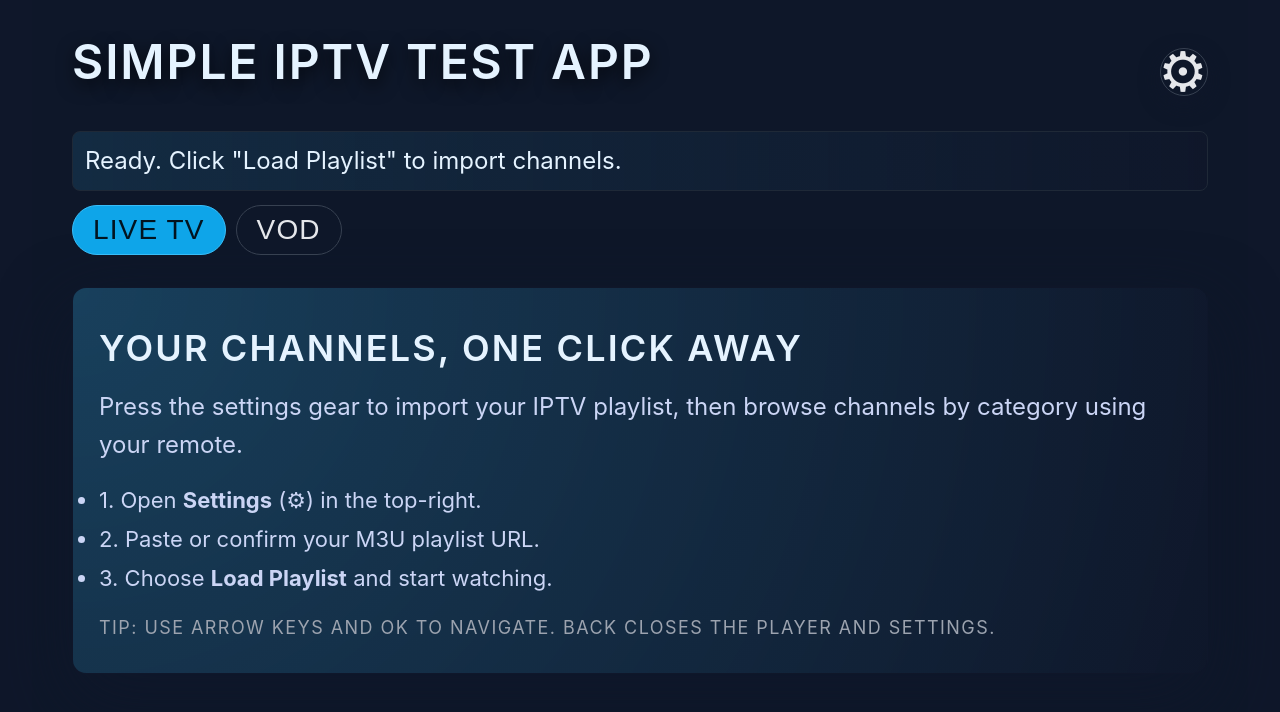
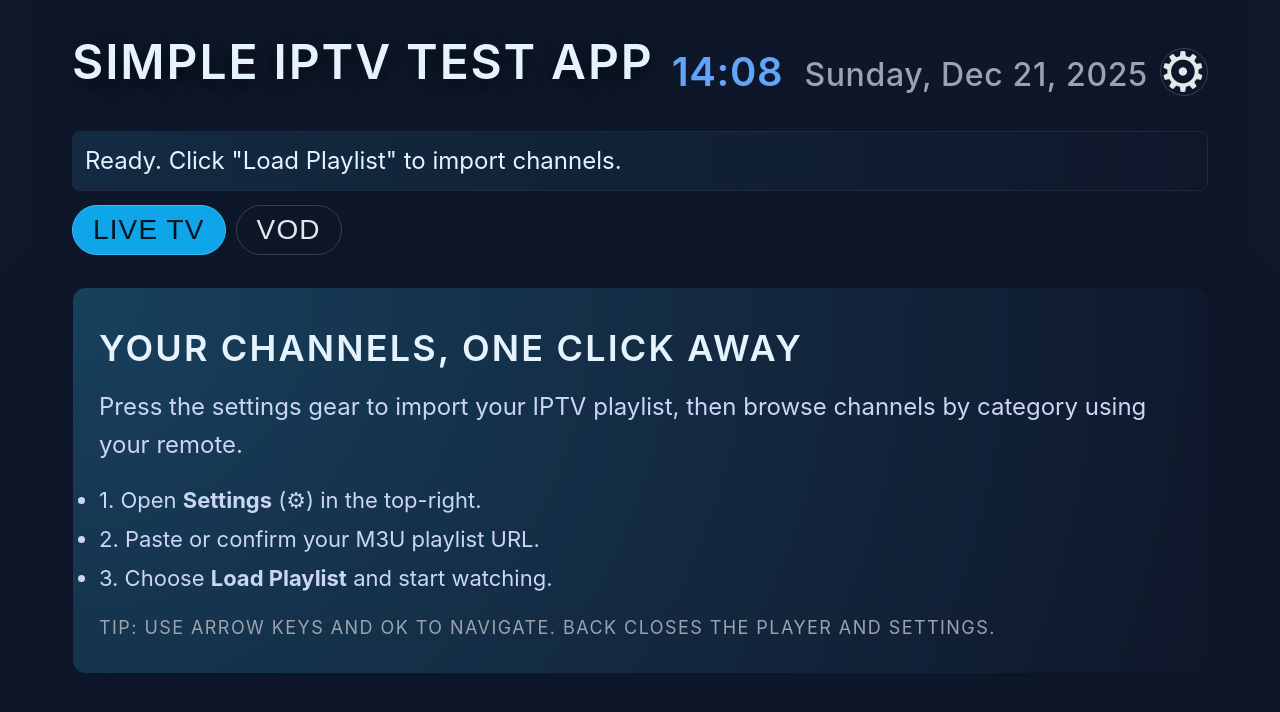
Before and after one commit to n3rdworldorder/simple-iptv-test, a website: page index.html in a window 1280 px wide. Drawn offline with nearby package versions, Linux system fonts and the light colour scheme.

Commit message:
Increase date/time display font sizes

```diff
--- a/index.html
+++ b/index.html
@@ -130,6 +130,25 @@
             margin-bottom: 8px;
         }
 
+        .app-header h1 {
+            flex: 1;
+        }
+
+        .date-time {
+            font-size: 32px;
+            color: #9ca3af;
+            font-weight: 500;
+            letter-spacing: 0.02em;
+            text-align: right;
+        }
+
+        .date-time .time {
+            color: #60a5fa;
+            font-size: 40px;
+            font-weight: 600;
+            margin-right: 12px;
+        }
+
         .settings-btn {
             display: inline-flex;
             align-items: center;
@@ -493,6 +512,10 @@
     <div class="container" role="main">
         <div class="app-header">
             <h1>Simple IPTV Test App</h1>
+            <div class="date-time" id="date-time">
+                <span class="time" id="time-display">00:00</span>
+                <span id="date-display">Loading...</span>
+            </div>
             <button id="settings-btn" class="category-btn settings-btn" tabindex="0" aria-label="Settings">⚙</button>
         </div>
 
@@ -1380,6 +1403,31 @@
             document.getElementById('status').textContent = message;
         }
 
+        // Update date and time display
+        function updateDateTime() {
+            const now = new Date();
+            const days = ['Sunday', 'Monday', 'Tuesday', 'Wednesday', 'Thursday', 'Friday', 'Saturday'];
+            const months = ['Jan', 'Feb', 'Mar', 'Apr', 'May', 'Jun', 'Jul', 'Aug', 'Sep', 'Oct', 'Nov', 'Dec'];
+
+            const dayName = days[now.getDay()];
+            const month = months[now.getMonth()];
+            const date = now.getDate();
+            const year = now.getFullYear();
+
+            const hours = String(now.getHours()).padStart(2, '0');
+            const minutes = String(now.getMinutes()).padStart(2, '0');
+
+            const timeEl = document.getElementById('time-display');
+            const dateEl = document.getElementById('date-display');
+
+            if (timeEl) timeEl.textContent = `${hours}:${minutes}`;
+            if (dateEl) dateEl.textContent = `${dayName}, ${month} ${date}, ${year}`;
+        }
+
+        // Update time every second
+        setInterval(updateDateTime, 1000);
+        updateDateTime(); // Initial update
+
         // Show environment info (user agent and HLS capabilities)
         function showEnvironmentInfo() {
             const infoEl = document.getElementById('env-info');
```
